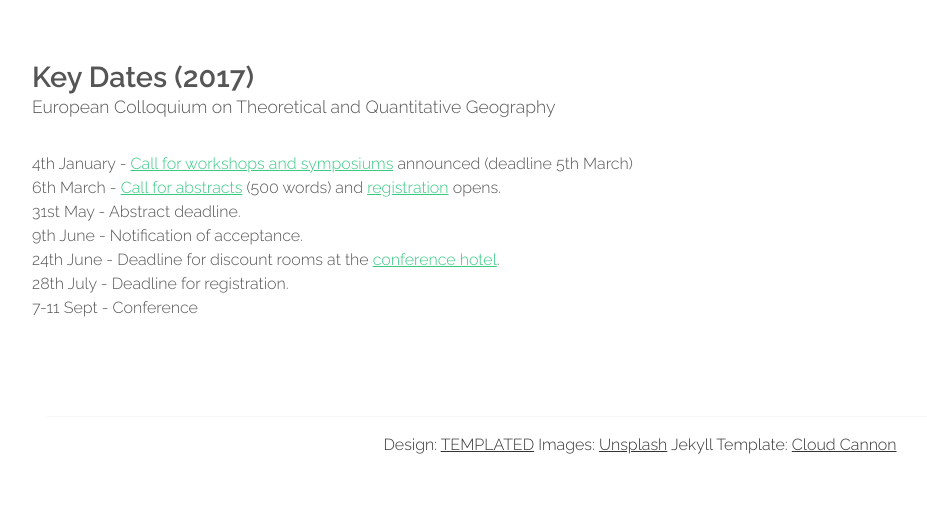
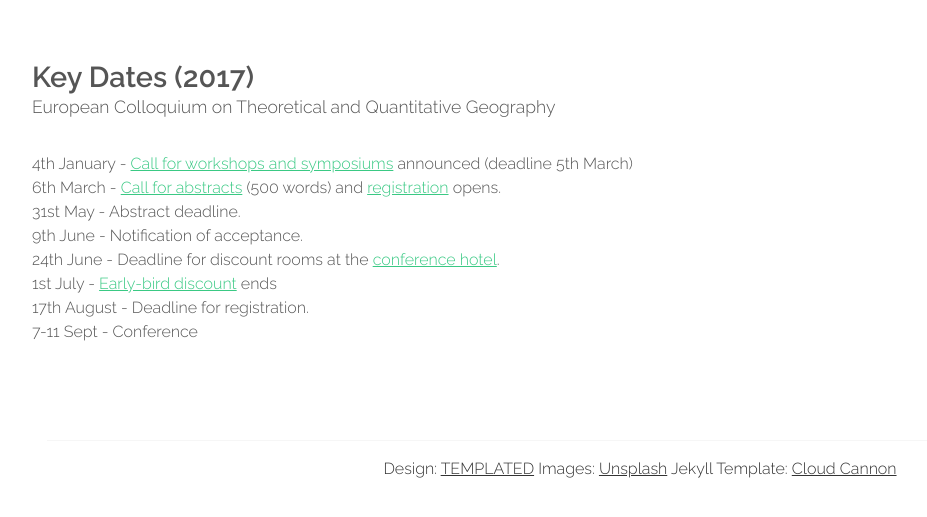
Before and after one commit to nickmalleson/ectqg2017, a Jekyll site: the page built from dates.md, in a window 1280 px wide, cut to the strip 192-709 px from the top of the page. Shown: the whole strip, without its empty margins (0-927 px from the left). Built offline with Jekyll 4.4.1, drawn with Linux system fonts in a browser that asks for light colours.

```diff
--- a/dates.md
+++ b/dates.md
@@ -9,5 +9,6 @@ tagline: European Colloquium on Theoretical and Quantitative Geography
   - 31st May - Abstract deadline.
   - 9th June - Notification of acceptance.
   - 24th June - Deadline for discount rooms at the [conference hotel](https://www.parkinn.co.uk/hotel-york).
-  - 28th July - Deadline for registration.
+  - 1st July - [Early-bird discount](./registration.html) ends
+  - 17th August - Deadline for registration.
   - 7-11 Sept - Conference
--- a/organisers.html
+++ b/organisers.html
@@ -23,7 +23,7 @@ tagline: European Colloquium on Theoretical and Quantitative Geography
                 <ul class="style">
                     <li>
                         <h3><a href="https://www.geog.leeds.ac.uk/people/support-staff/research-support/#f.assefa">
-                                Fikir Assera</a>*</h3>
+                                Fikir Assefa</a>*</h3>
                         Administration Officer<br/>
                         <a href="http://geog.leeds.ac.uk/">School of Geography</a>.<br/>
                         <a href="mailto:F.Assefa@leeds.ac.uk">F.Assefa@leeds.ac.uk</a><br/>
```
Also changed, not shown: registration.md (+15 -1 lines).
